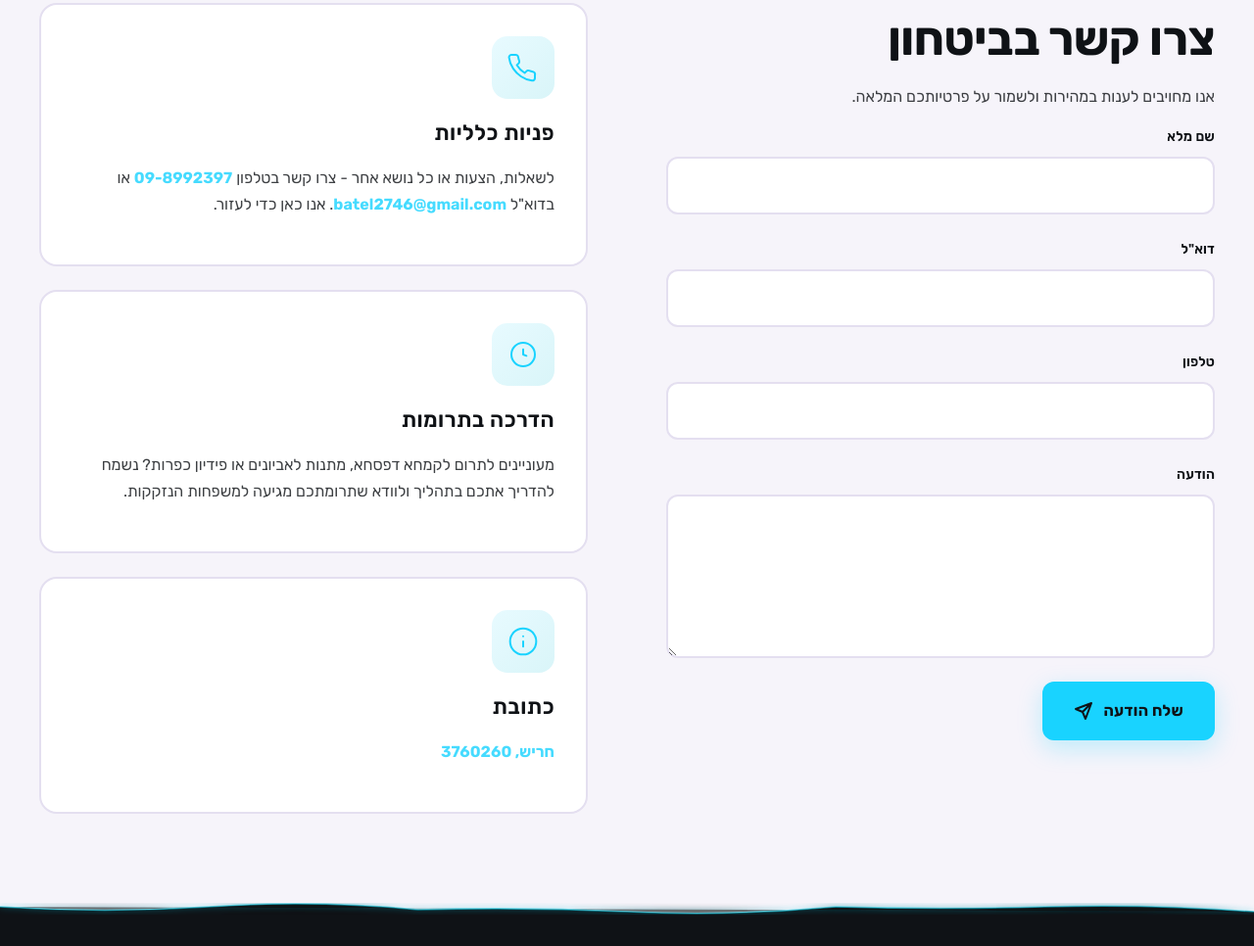
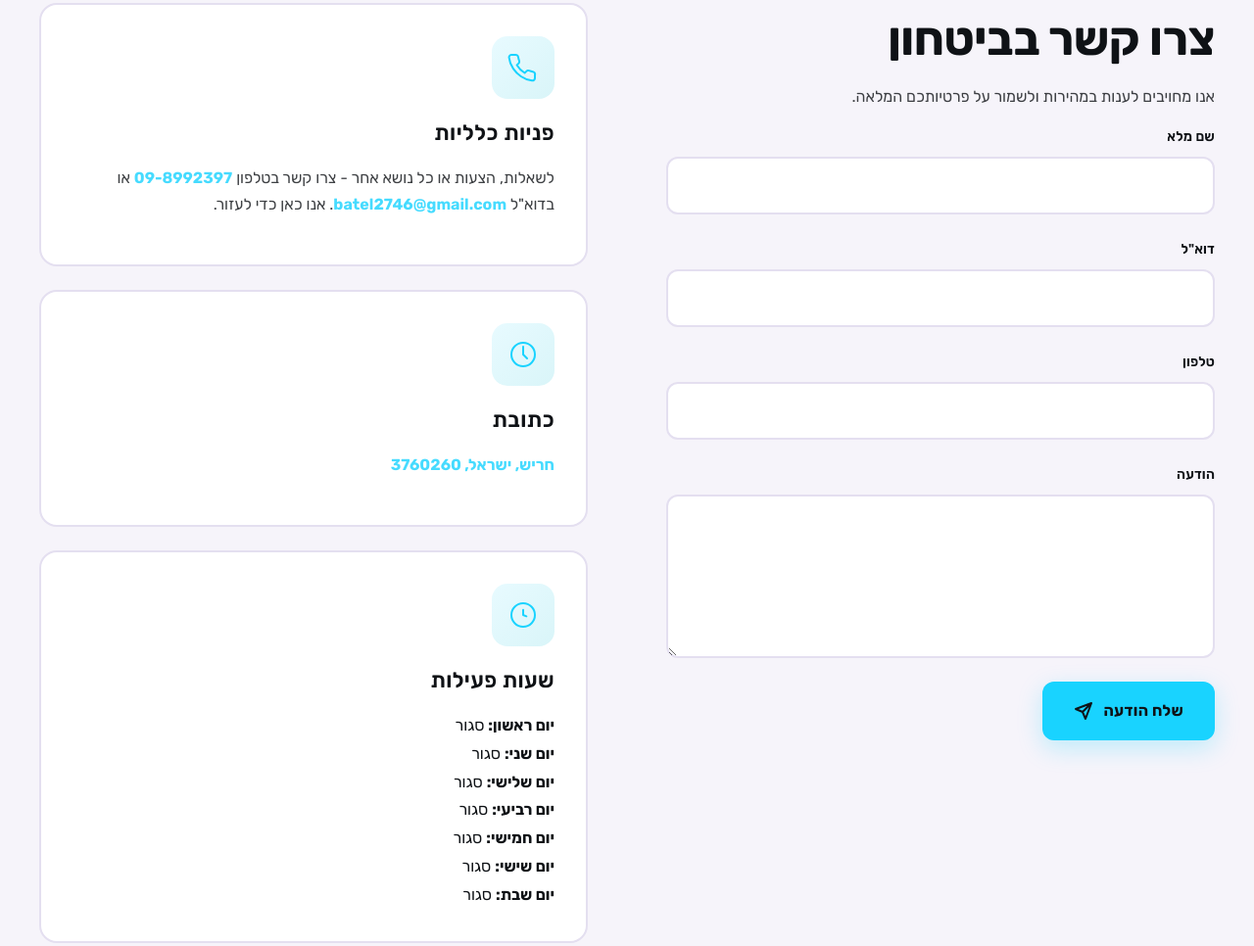
Before and after one commit to slipwoker/zappy-website-c9e59ed4-92c6-42dc-9067-6f2973592ee2, a plain HTML site: page contact.html in a window 1280 px wide. Shown: the part 117-1083 px from the top of the page at 98% size. Drawn offline with Linux system fonts and the light colour scheme.

Commit message:
Background sync: Progressive GitHub Sync

```diff
--- a/contact.html
+++ b/contact.html
@@ -832,6 +832,17 @@
           <p>לשאלות, הצעות או כל נושא אחר - צרו קשר בטלפון <strong>09-8992397</strong> או בדוא"ל <strong>batel2746@gmail.com</strong>. אנו כאן כדי לעזור.</p>
         </div>
 
+        <div class="info-card" data-element-id="element-ai-1736700000000-x8k2m9" data-element-type="info-card">
+          <div class="info-icon">
+            <svg data-element-type="icon" data-icon-type="svg" width="32" height="32" viewBox="0 0 32 32" fill="none" xmlns="http://www.w3.org/2000/svg">
+              <path d="M16 28C22.6274 28 28 22.6274 28 16C28 9.37258 22.6274 4 16 4C9.37258 4 4 9.37258 4 16C4 22.6274 9.37258 28 16 28Z" stroke="currentColor" stroke-width="2" stroke-linecap="round" stroke-linejoin="round"></path>
+              <path d="M16 8V16L20 20" stroke="currentColor" stroke-width="2" stroke-linecap="round" stroke-linejoin="round"></path>
+            </svg>
+          </div>
+          <h3>כתובת</h3>
+          <p><strong>חריש, ישראל, 3760260</strong></p>
+        </div>
+
         <div class="info-card">
           <div class="info-icon">
             <svg data-element-type="icon" data-icon-type="svg" width="32" height="32" viewBox="0 0 32 32" fill="none" xmlns="http://www.w3.org/2000/svg">
@@ -839,20 +850,16 @@
               <path d="M16 10.6667V16L19.3333 17.3333" stroke="currentColor" stroke-width="2" stroke-linecap="round" stroke-linejoin="round"></path>
             </svg>
           </div>
-          <h3>הדרכה בתרומות</h3>
-          <p>מעוניינים לתרום לקמחא דפסחא, מתנות לאביונים או פידיון כפרות? נשמח להדריך אתכם בתהליך ולוודא שתרומתכם מגיעה למשפחות הנזקקות.</p>
-        </div>
-
-        <div class="info-card" data-element-id="element-ai-1736700000000-x8k2m9" data-element-type="info-card">
-          <div class="info-icon">
-            <svg data-element-type="icon" data-icon-type="svg" width="32" height="32" viewBox="0 0 32 32" fill="none" xmlns="http://www.w3.org/2000/svg">
-              <path d="M16 2.66667C8.63621 2.66667 2.66667 8.63621 2.66667 16C2.66667 23.3638 8.63621 29.3333 16 29.3333C23.3638 29.3333 29.3333 23.3638 29.3333 16C29.3333 8.63621 23.3638 2.66667 16 2.66667Z" stroke="currentColor" stroke-width="2" stroke-linecap="round" stroke-linejoin="round"></path>
-              <path d="M16 21.3333V16" stroke="currentColor" stroke-width="2" stroke-linecap="round" stroke-linejoin="round"></path>
-              <path d="M16 10.6667H16.0133" stroke="currentColor" stroke-width="2" stroke-linecap="round" stroke-linejoin="round"></path>
-            </svg>
-          </div>
-          <h3>כתובת</h3>
-          <p><strong>חריש, 3760260</strong></p>
+          <h3>שעות פעילות</h3>
+          <ul style="list-style: none; padding: 0; margin: 10px 0 0 0; line-height: 1.8;">
+            <li><strong>יום ראשון:</strong> סגור</li>
+            <li><strong>יום שני:</strong> סגור</li>
+            <li><strong>יום שלישי:</strong> סגור</li>
+            <li><strong>יום רביעי:</strong> סגור</li>
+            <li><strong>יום חמישי:</strong> סגור</li>
+            <li><strong>יום שישי:</strong> סגור</li>
+            <li><strong>יום שבת:</strong> סגור</li>
+          </ul>
         </div>
       </div>
     </div>
```
Also changed, not shown: about.html (+2 -2 lines), accessibility.html (+2 -2 lines), privacy.html (+2 -2 lines), public/about.html (+2 -2 lines), public/accessibility.html (+1 -1 lines), public/accessibility/index.html (+1 -1 lines), public/contact.html (+21 -14 lines), public/privacy.html (+1 -1 lines), public/privacy/index.html (+1 -1 lines), public/terms.html (+1 -1 lines), public/terms/index.html (+1 -1 lines), terms.html (+4 -4 lines), public/llms.txt, 3 other files.
